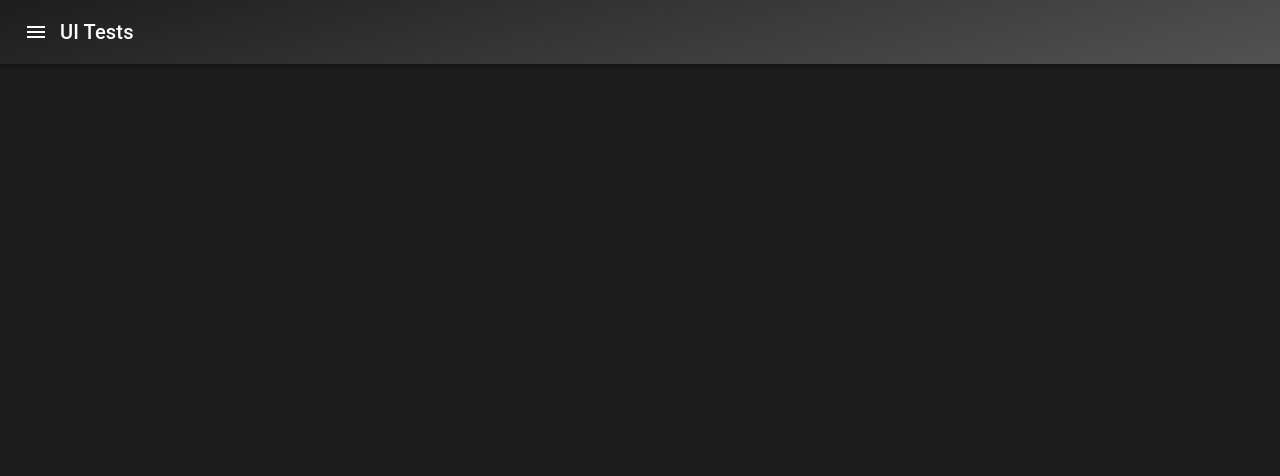
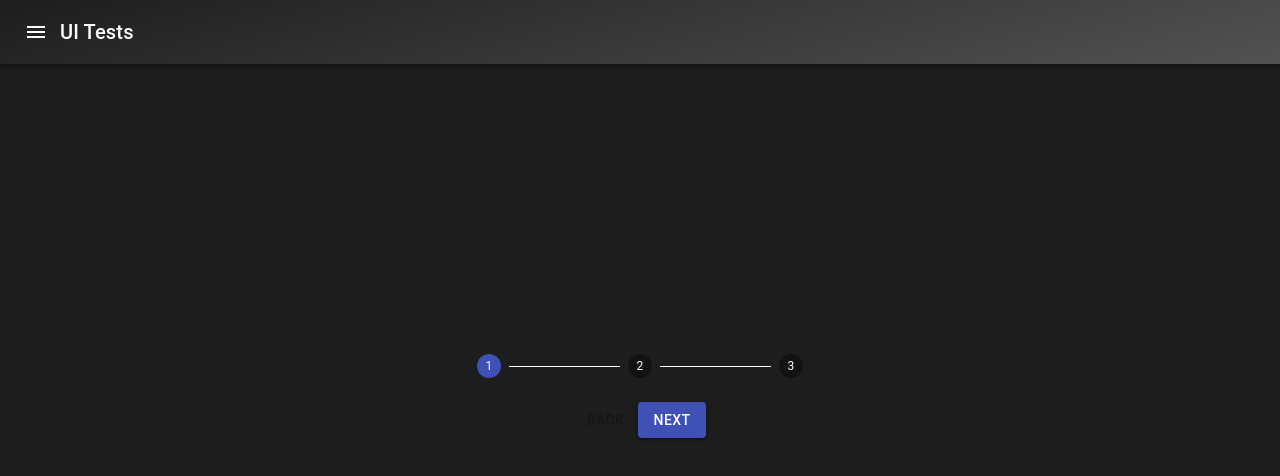
Before and after one commit to BobbyAD/ui-tests, a React (Create React App) app: page /stepper-dots in a window 1280 px wide. Shown: the top 476 px of the page. Built offline with nearby package versions, Linux system fonts and the light colour scheme; the HTML template or start-up script is replaced by a standard one.

Commit message:
Stepper connector is hard to theme

```diff
--- a/src/App.js
+++ b/src/App.js
@@ -7,6 +7,7 @@ import {Switch, Route } from 'react-router-dom';
 import Navigation from './components/Navigation/Navigation';
 import LandingPage from './components/LandingPage/LandingPage';
 import ClipPath from './components/clip-path-test/ClipPath';
+import StepperDots from './components/stepper-dots/StepperDots';
 
 
 
@@ -31,6 +32,7 @@ function App() {
                     <Switch>
                         <Route path="/" exact component={LandingPage} />
                         <Route path="/clip-path-test" exact component={ClipPath} />
+                        <Route path="/stepper-dots" exact component={StepperDots} />
                     </Switch>
                 </div>
             </MuiThemeProvider>
--- a/src/components/clip-path-test/css/ClipPath.scss
+++ b/src/components/clip-path-test/css/ClipPath.scss
@@ -1,7 +1,7 @@
 .clip-page {
     background: #dcf5ff;
     margin: 0;
-    height: 100vh;
+    height: 80vh;
     display: flex;
     justify-content: center;
     align-items: center;
--- a/src/components/stepper-dots/StepperDots.jsx
+++ b/src/components/stepper-dots/StepperDots.jsx
@@ -1,9 +1,99 @@
-import React from 'react'
+import React, { useState } from 'react';
+
+//material
+import { makeStyles } from '@material-ui/core/styles';
+import Stepper from '@material-ui/core/Stepper';
+import Step from '@material-ui/core/Step';
+import StepLabel from '@material-ui/core/StepLabel';
+import Button from '@material-ui/core/Button';
+import Typography from '@material-ui/core/Typography';
+import { StepConnector } from '@material-ui/core';
 
 const StepperDots = () => {
+
+    const [activeStep, setActiveStep] = useState(0);
+    const [steps, setSteps] = useState(['', '', ''])
+
+    function handleBack() {
+        setActiveStep(prevActiveStep => prevActiveStep - 1);
+    }
+
+    function handleReset() {
+        setActiveStep(0);
+    }
+
+    function handleNext() {
+        setActiveStep(prevActiveStep => prevActiveStep + 1);
+    }
+
+    const classes = makeStyles(theme => ({
+        root: {
+            display: 'flex',
+            flexDirection: 'column',
+            alignItems: 'center',
+            justifyContent: 'center',
+            width: '100%',
+            height: '80vh',
+        },
+        stepper: {
+            background: 'rgba(0,0,0,0)',
+            width: '500px',
+        },
+    }))();
+
+    const connectorClasses = makeStyles(theme => ({
+        connectorActive: {
+            '& $connectorLine': {
+                border: '3px solid blue',
+                marginTop: '-2px',
+                borderRadius: '2px',
+            },
+        },
+        connectorCompleted: {
+            '& $connectorLine': {
+                borderColor: 'pink',
+            },
+        },
+        connectorDisabled: {
+            '& $connectorLine': {
+                borderColor: 'white',
+            },
+        },
+        connectorLine: {
+            transition: theme.transitions.create('border-color'),
+        },
+    }))();
+
+    const connector = (
+        <StepConnector classes={{
+            active: connectorClasses.connectorActive,
+            completed: connectorClasses.connectorCompleted,
+            disabled: connectorClasses.connectorDisabled,
+            line: connectorClasses.connectorLine,
+        }} />
+    )
+
     return (
-        <div>
-
+        <div className={classes.root}>
+            <Stepper className={classes.stepper} activeStep={activeStep} connector={connector} alternativeLabel>
+                {steps.map(step => (
+                    <Step className={classes.step} key={step}>
+                        <StepLabel>{step}</StepLabel>
+                    </Step>
+                ))}
+            </Stepper>
+            <div>
+                <Button
+                    disabled={activeStep === 0}
+                    onClick={handleBack}
+                    className={classes.backButton}
+                >
+                    Back
+                </Button>
+                <Button variant="contained" color="primary" onClick={handleNext}>
+                    {activeStep === steps.length - 1 ? 'Finish' : 'Next'}
+                </Button>
+            </div>
         </div>
     )
 }
```
